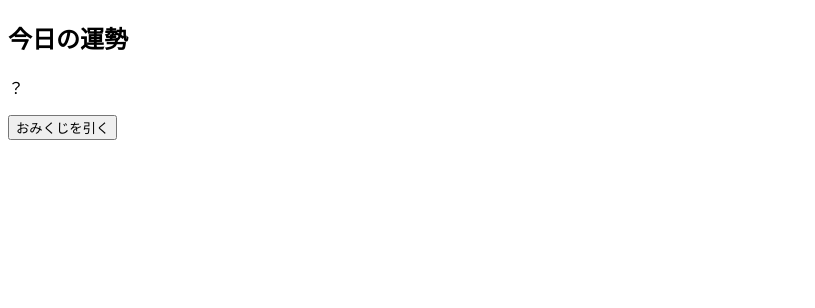
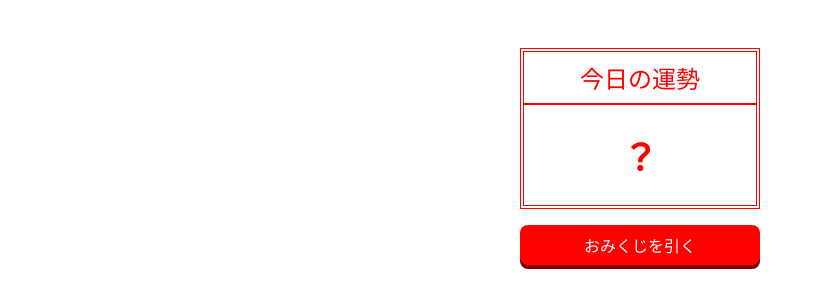
Before and after one commit to take0420/Omikuji, a plain HTML site: page index.html in a window 1280 px wide. Shown: the whole page, without its empty margins (0-815 px from the left). Drawn offline with Linux system fonts and the light colour scheme.

Commit message:
feat: CSSを追加

```diff
--- a/index.html
+++ b/index.html
@@ -5,6 +5,7 @@
     <meta http-equiv="X-UA-Compatible" content="IE=edge" />
     <meta name="viewport" content="width=device-width, initial-scale=1.0" />
     <title>おみくじアプリ</title>
+    <link rel="stylesheet" href="style.css" />
   </head>
   <body>
     <main>
--- /dev/null
+++ b/style.css
@@ -0,0 +1,48 @@
+@charset "utf-8";
+
+main {
+  width: 240px;
+  margin: 48px auto;
+}
+
+section {
+  border: 4px double #ff0000;
+  text-align: center;
+  color: #ff0000;
+}
+
+h1 {
+  margin: 0;
+  border-bottom: 2px solid #ff0000;
+  font-weight: normal;
+  padding: 8px 0;
+}
+
+p {
+  margin: 0;
+  font-weight: bold;
+  font-size: 36px;
+  padding: 24px 0;
+}
+
+button {
+  all: unset;
+  width: 100%;
+  background: #ff0000;
+  border-radius: 8px;
+  color: #ffffff;
+  text-align: center;
+  padding: 8px 0;
+  margin-top: 16px;
+  cursor: pointer;
+  box-shadow: 0 4px #7a0000;
+}
+
+button:hover {
+  opacity: 0.8;
+}
+
+button:active {
+  box-shadow: 0 1px #7a0000;
+  transform: translateY(3px);
+}
```
